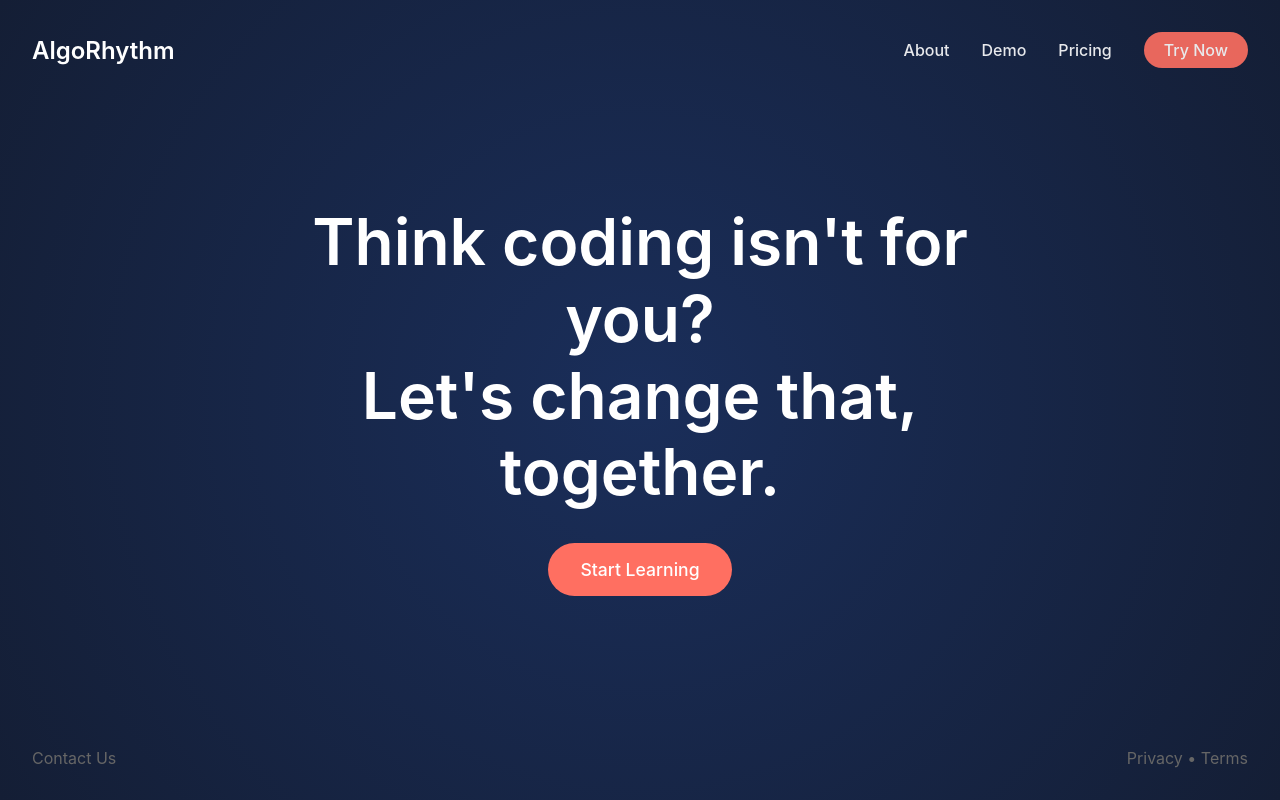
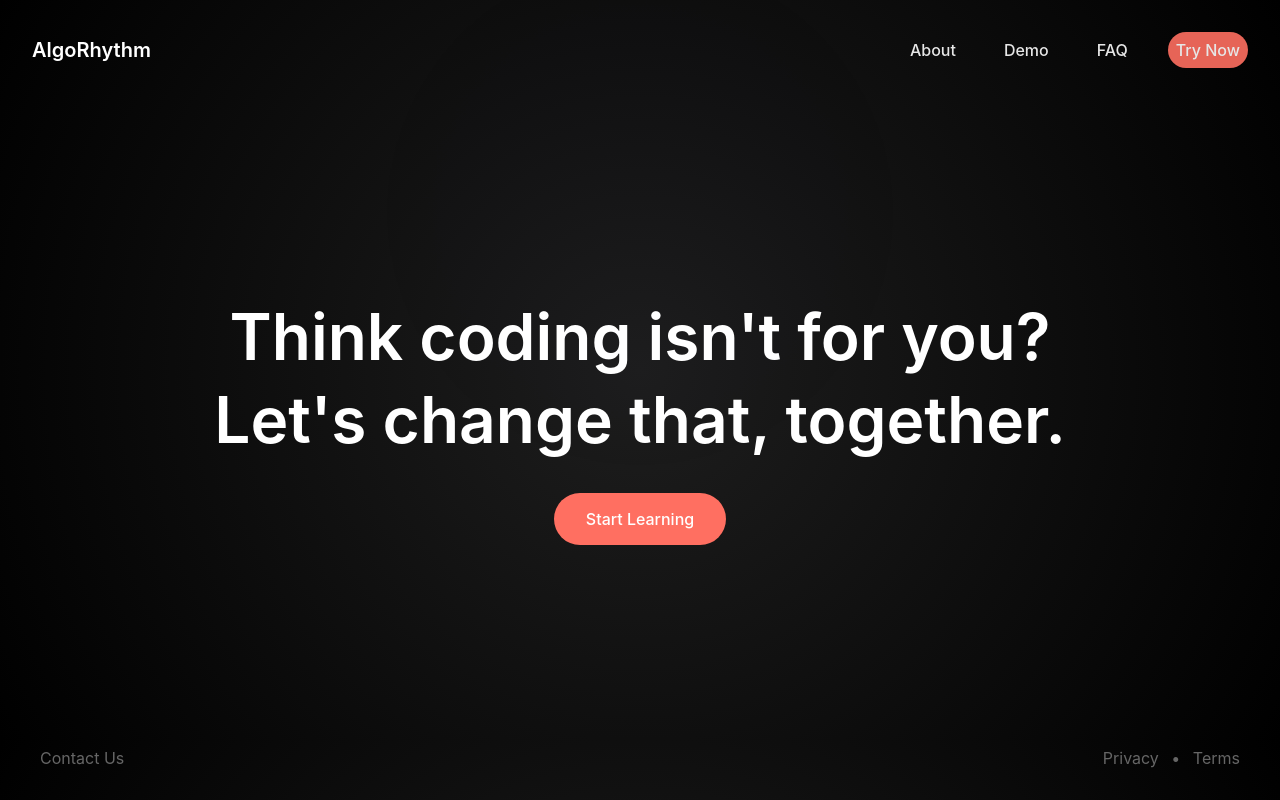
Before and after one commit to AlgoRhythm-HQ/webpage, a plain HTML site: page index.html in a window 1280 px wide. Drawn offline with nearby package versions, Linux system fonts and the light colour scheme.

Commit message:
changed background color

```diff
--- a/index.html
+++ b/index.html
@@ -2,8 +2,9 @@
 <html lang="en">
 <head>
     <meta charset="UTF-8">
-    <meta name="viewport" content="width=device-width, initial-scale=1.0">
+    <meta name="viewport" content="width=device-width, initial-scale=1.0, maximum-scale=1.0, user-scalable=no">
     <title>AlgoRhythm - Learn Coding Your Way</title>
+    <script src="https://cdnjs.cloudflare.com/ajax/libs/gsap/3.12.2/gsap.min.js"></script>
     <style>
         :root {
             --deep-blue: #1A2E5A;
@@ -20,24 +21,48 @@
             margin: 0;
             padding: 0;
             box-sizing: border-box;
+            -webkit-tap-highlight-color: transparent;
             font-family: -apple-system, BlinkMacSystemFont, 'Segoe UI', Roboto, Oxygen, Ubuntu, Cantarell, sans-serif;
         }
 
         body {
             min-height: 100vh;
-            background: radial-gradient(circle at center, var(--deep-blue), #141E35);
+            min-height: -webkit-fill-available; /* Fix for mobile vh issues */
+            background: radial-gradient(circle at center, #1E1E1E, #000000);
             color: var(--white);
+            overflow-x: hidden;
+        }
+
+        /* Ambient background effect - optimized for mobile */
+        .ambient-background {
+            position: fixed;
+            top: 0;
+            left: 0;
+            width: 100%;
+            height: 100%;
+            background: radial-gradient(circle at 50% 30%, rgba(70, 51, 235, 0.05), transparent 60%);
+            z-index: -1;
+            animation: pulse 8s ease-in-out infinite;
+            will-change: transform, opacity;
+        }
+
+        @keyframes pulse {
+            0%, 100% { transform: scale(1); opacity: 0.3; }
+            50% { transform: scale(1.2); opacity: 0.1; }
         }
 
         nav {
-            padding: 2rem;
+            padding: 1.5rem;
             display: flex;
             justify-content: space-between;
             align-items: center;
+            opacity: 0;
+            position: relative;
+            z-index: 2;
         }
 
         .logo {
-            font-size: 1.5rem;
+            font-size: 1.25rem;
             font-weight: 600;
             color: var(--white);
             text-decoration: none;
@@ -45,7 +70,7 @@
 
         .nav-links {
             display: flex;
-            gap: 2rem;
+            gap: 1rem;
             align-items: center;
         }
 
@@ -54,23 +79,15 @@
             text-decoration: none;
             font-weight: 500;
             opacity: 0.9;
-            transition: opacity 0.2s;
-        }
-
-        .nav-links a:hover {
-            opacity: 1;
+            padding: 0.5rem;
+            font-size: 0.9rem;
         }
 
         .try-now {
             background: var(--orange);
-            padding: 0.5rem 1.25rem;
+            padding: 0.5rem 1rem;
             border-radius: 100px;
-            transition: opacity 0.2s;
             opacity: 1;
-        }
-
-        .try-now:hover {
-            opacity: 0.9;
         }
 
         main {
@@ -78,17 +95,21 @@
             flex-direction: column;
             align-items: center;
             justify-content: center;
-            min-height: calc(100vh - 200px);
+            min-height: calc(100vh - 160px); /* Adjusted for mobile */
             text-align: center;
-            padding: 2rem;
+            padding: 1.5rem;
+            position: relative;
+            z-index: 2;
         }
 
         .hook {
-            font-size: clamp(2rem, 5vw, 4rem);
+            font-size: clamp(1.75rem, 7vw, 2.5rem); /* Adjusted for mobile */
             font-weight: 600;
-            max-width: 800px;
-            line-height: 1.2;
+            max-width: 100%;
+            line-height: 1.3;
             margin-bottom: 2rem;
+            opacity: 0;
+            padding: 0 0.5rem;
         }
 
         .cta-button {
@@ -98,57 +119,84 @@
             padding: 1rem 2rem;
             border-radius: 100px;
             font-weight: 500;
-            font-size: 1.1rem;
-            transition: transform 0.2s, opacity 0.2s;
-        }
-
-        .cta-button:hover {
-            opacity: 0.9;
-            transform: scale(1.05);
+            font-size: 1rem;
+            opacity: 0;
+            width: calc(100% - 3rem); /* Full width minus padding on mobile */
+            max-width: 300px;
+            text-align: center;
         }
 
         footer {
             position: fixed;
             bottom: 0;
             width: 100%;
-            padding: 2rem;
+            padding: 1.5rem;
             display: flex;
             justify-content: space-between;
             color: var(--medium-gray);
+            opacity: 0;
+            z-index: 2;
+            font-size: 0.9rem;
+            background: linear-gradient(to top, rgba(0,0,0,0.8), transparent);
         }
 
         footer a {
             color: var(--medium-gray);
             text-decoration: none;
-            transition: color 0.2s;
+            padding: 0.5rem;
         }
 
-        footer a:hover {
-            color: var(--white);
-        }
-
-        @media (max-width: 768px) {
+        /* Tablet styles */
+        @media (min-width: 768px) {
             nav {
-                padding: 1.5rem;
+                padding: 2rem;
             }
 
             .nav-links {
-                gap: 1rem;
+                gap: 2rem;
             }
 
             .nav-links a {
-                font-size: 0.9rem;
+                font-size: 1rem;
+            }
+
+            .hook {
+                font-size: clamp(2rem, 5vw, 4rem);
+                padding: 0;
+            }
+
+            .cta-button {
+                width: auto;
+            }
+
+            footer {
+                padding: 2rem;
+                font-size: 1rem;
+                background: none;
+            }
+        }
+
+        /* Active states for touch devices */
+        @media (hover: none) {
+            .try-now:active, .cta-button:active {
+                opacity: 0.8;
+                transform: scale(0.98);
+            }
+
+            .nav-links a:active, footer a:active {
+                opacity: 0.7;
             }
         }
     </style>
 </head>
 <body>
+    <div class="ambient-background"></div>
     <nav>
         <a href="#" class="logo">AlgoRhythm</a>
         <div class="nav-links">
             <a href="#">About</a>
             <a href="#">Demo</a>
-            <a href="#">Pricing</a>
+            <a href="#">FAQ</a>
             <a href="#" class="try-now">Try Now</a>
         </div>
     </nav>
@@ -166,5 +214,28 @@
             <a href="#">Privacy</a> • <a href="https://algorhythm-hq.github.io/legal/terms" target="_blank">Terms</a>
         </div>
     </footer>
+
+    <script>
+        // Performance optimized animations
+        gsap.fromTo('nav',
+            { opacity: 0, y: -10 },
+            { opacity: 1, y: 0, duration: 0.8, ease: 'power2.out', delay: 0.2 }
+        );
+
+        gsap.fromTo('.hook',
+            { opacity: 0, y: 10 },
+            { opacity: 1, y: 0, duration: 0.8, ease: 'power2.out', delay: 0.4 }
+        );
+
+        gsap.fromTo('.cta-button',
+            { opacity: 0, y: 10 },
+            { opacity: 1, y: 0, duration: 0.8, ease: 'power2.out', delay: 0.6 }
+        );
+
+        gsap.fromTo('footer',
+            { opacity: 0, y: 10 },
+            { opacity: 1, y: 0, duration: 0.8, ease: 'power2.out', delay: 0.8 }
+        );
+    </script>
 </body>
 </html>
```
